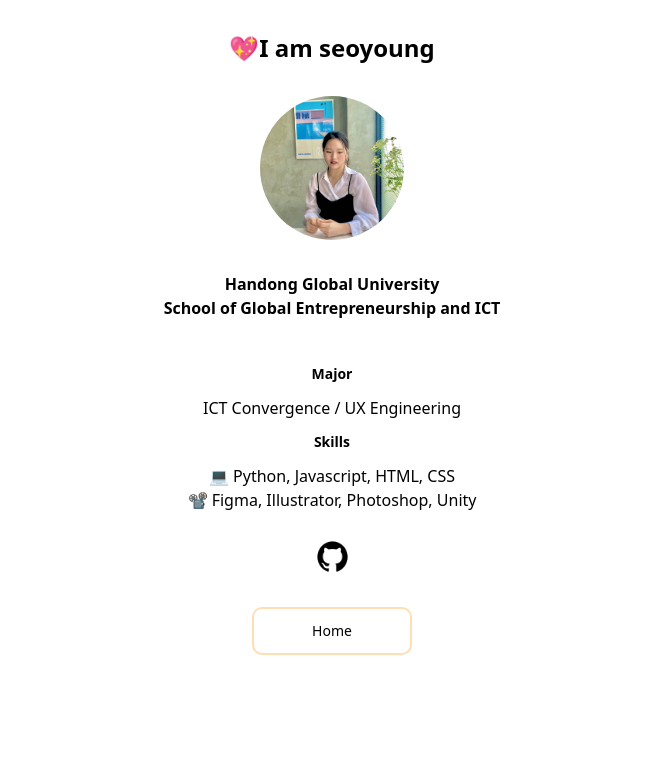
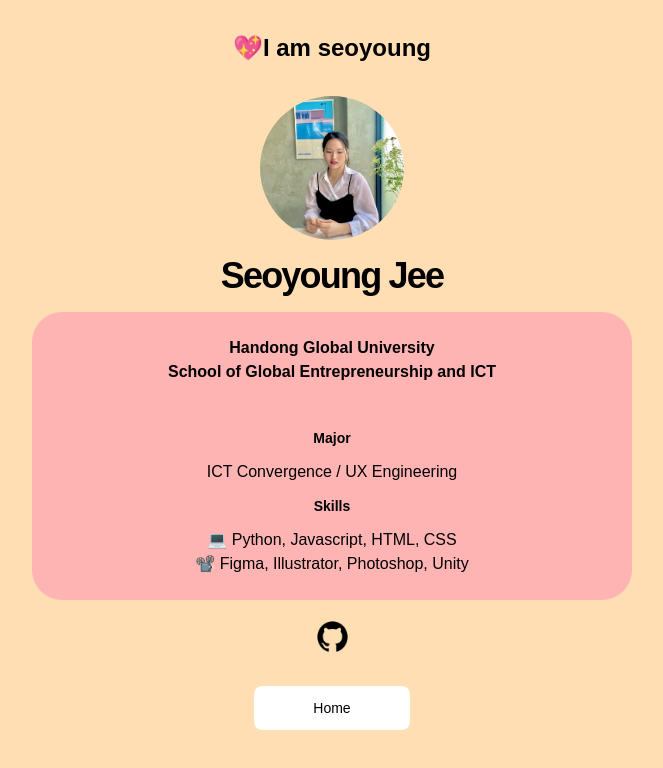
Before and after one commit to Heeeera/first-project, a Next.js app: page /seoyoung in a window 1280 px wide. Shown: the top 768 px of the page, without its empty margins (308-971 px from the left). Built offline with nearby package versions, Linux system fonts and the light colour scheme.

Commit message:
Add styled-components

```diff
--- a/components/Button.js
+++ b/components/Button.js
@@ -7,7 +7,7 @@ const StyledButton = styled.button`
     background-color: white;
     border: 2px solid #FFDEB4;
     border-radius: 10px;
-    margin: 1.25rem 0.625rem 0.652rem;
+    margin: 1.0rem 0.625rem 0.652rem;
     font-size: 0.875rem;
     line-height: 1.25rem;
     &:hover {
--- a/components/layout.js
+++ b/components/layout.js
@@ -1,13 +1,11 @@
 import Head from 'next/head';
 import Image from 'next/image';
 import Link from 'next/link';
-import profile from '../public/profile.jpg';
 import mainImage from '../public/main.png';
 
-const name = 'Heera Choi';
 export const siteTitle = 'Heera Choi';
 
-export default function Layout({ children, home }) {
+export default function Layout({ children, name, img }) {
   return (
     <div className="container mx-auto">
       <Head>
@@ -23,11 +21,10 @@ export default function Layout({ children, home }) {
         <meta name="og:title" content={siteTitle} />
       </Head>
       <header>
-        {home ? (
         <div className="flex flex-col items-center">
           <Image
             priority
-              src={profile}
+            src={img}
             className="rounded-full"
             height={144}
             width={144}
@@ -35,27 +32,6 @@ export default function Layout({ children, home }) {
           />
           <h1 className="text-4xl font-extrabold tracking-tighter my-4">{name}</h1>
         </div>
-        ) : (
-          <>
-            <Link href="/">
-              <a>
-                <Image
-                  priority
-                  src={profile}
-                  className="rounded-full"
-                  height={108}
-                  width={108}
-                  alt={name}
-                />
-              </a>
-            </Link>
-            <h2 className="text-3xl my-4">
-              <Link href="/">
-                <a className="text-inherit">{name}</a>
-              </Link>
-            </h2>
-          </>
-        )}
       </header>
       <main>{children}</main>
     </div>
--- a/package.json
+++ b/package.json
@@ -15,6 +15,7 @@
   },
   "devDependencies": {
     "autoprefixer": "^10.4.7",
+    "babel-plugin-styled-components": "^2.0.7",
     "eslint": "8.12.0",
     "eslint-config-next": "12.1.4",
     "postcss": "^8.4.14",
--- a/pages/_app.js
+++ b/pages/_app.js
@@ -1,7 +1,19 @@
 import '../styles/globals.css'
+import { createGlobalStyle } from 'styled-components';
 
+const GlobalStyle = createGlobalStyle`
+  body {
+    background-color: #FFDEB4;
+    font-family: "Arial", sans-serif;
+  }
+`;
 function MyApp({ Component, pageProps }) {
-  return <Component {...pageProps} />
+  return (
+    <>
+      <GlobalStyle/>
+      <Component {...pageProps} />
+    </>
+  )
 }
 
 export default MyApp
--- /dev/null
+++ b/pages/_document.js
@@ -0,0 +1,34 @@
+import Document from "next/document";
+import { ServerStyleSheet } from "styled-components";
+
+export default class MyDocument extends Document {
+  static async getInitialProps(ctx) {
+    const sheet = new ServerStyleSheet();
+    const originalRenderPage = ctx.renderPage;
+
+    try {
+      // sheet을 사용해 정의된 모든 스타일을 수집
+      ctx.renderPage = () =>
+        originalRenderPage({
+          enhanceApp: (App) => (props) =>
+            sheet.collectStyles(<App {...props} />),
+        });
+
+      // Documents의 initial props
+      const initialProps = await Document.getInitialProps(ctx);
+
+      // props와 styles를 반환
+      return {
+        ...initialProps,
+        styles: (
+          <>
+            {initialProps.styles}
+            {sheet.getStyleElement()}
+          </>
+        ),
+      };
+    } finally {
+      sheet.seal();
+    }
+  }
+}
--- a/pages/aboutMe.js
+++ b/pages/aboutMe.js
@@ -1,14 +1,23 @@
 import Head from 'next/head';
+import styled from 'styled-components';
 import Layout from '../components/layout';
 import Button from '../components/Button';
+import { ContentContainer } from './index';
+import profile from '../public/profile.jpg';
+
+const AboutContainer = styled(ContentContainer)`
+    padding: 1.5rem 0;
+`;
 
 function AboutMe() {
+    const name = "Heera Choi"
     return (
         <div className="min-h-screen max-w-screen mx-auto flex flex-col">
             <div className="flex items-center justify-center h-24 text-2xl font-extrabold">
                 <div> 💁‍♀️About Me</div>
             </div>
-            <Layout home>
+            <Layout name={name} img={profile}>
+                <AboutContainer>
                     <div className="text-base font-semibold text-center pb-8">
                         <div>Handong Global University</div>
                         <div>School of Global Entrepreneurship and ICT</div>
@@ -20,6 +29,7 @@ function AboutMe() {
                         <div>💻 Python, Javascript, HTML, CSS</div>
                         <div>📽️ Premiere Pro, After Effects</div>
                     </section>
+                </AboutContainer>
                 <div className="flex justify-center items-center pt-5"><Button name="Home" url="/"/></div>
             </Layout>
         </div>
--- a/pages/favorite.js
+++ b/pages/favorite.js
@@ -1,10 +1,25 @@
 import React, { useState, useEffect } from 'react';
 import Image from 'next/image';
+import styled from 'styled-components';
 import food from '../public/main_food.jpg';
 import sea from '../public/main_sea.jpg';
 import musical from '../public/main_musical.jpg';
 import Button from '../components/Button';
 import Layout from '../components/layout';
+
+const ContentContainer = styled.div`
+    background-color: #FFB4B4;
+    border-radius: 30px;
+    width: 100%;
+    height: 350px;
+    display: flex;
+    align-items: center;
+    justify-content: space-between;
+    margin: 0 auto;
+    @media screen and (max-width: 499px){
+        height: 250px;
+    }
+`;
 
 function Favorite() {
     return (
@@ -12,8 +27,9 @@ function Favorite() {
             <div className="flex items-center justify-center h-24 text-2xl font-extrabold">
                 <div> 🎶Favorites </div>
             </div>
-            <div className="flex items-center justify-center max-w-3xl h-3/5 text-2xl font-extrabold mx-auto">
-                <div className="flex flex-col items-center text-center w-1/3">
+            <div className="flex items-center justify-center max-w-5xl h-3/5 text-2xl font-extrabold mx-auto">
+                <ContentContainer>
+                    <div className="flex flex-col items-center text-center w-1/3 p-5">
                         <Image
                             src={food}
                             className="rounded-full"
@@ -23,7 +39,7 @@ function Favorite() {
                         />
                         <div className="mt-3 text-lg font-semibold"><div>Food</div><div>🍽️</div></div>
                     </div>
-                <div className="flex flex-col items-center text-center w-1/3">
+                    <div className="flex flex-col items-center text-center w-1/3 p-5">
                         <Image
                             src={musical}
                             className="rounded-full"
@@ -33,7 +49,7 @@ function Favorite() {
                         />
                         <div className="mt-3 text-lg font-semibold"><div>Musical</div><div>💃🕺</div></div>
                     </div>
-                <div className="flex flex-col items-center text-center w-1/3">
+                    <div className="flex flex-col items-center text-center w-1/3 p-5">
                         <Image
                             src={sea}
                             className="rounded-full"
@@ -43,6 +59,7 @@ function Favorite() {
                         />
                         <div className="mt-3 text-lg font-semibold"><div>Sea</div><div>🌊</div></div>
                     </div>
+                </ContentContainer>
             </div>
             <div className="flex items-center justify-center h-10 text-2xl">
                 <Button name="Home" url="/"/>
--- a/pages/index.js
+++ b/pages/index.js
@@ -5,20 +5,16 @@ import styled from 'styled-components';
 import Layout, { siteTitle } from '../components/layout';
 import Button from '../components/Button';
 import gitLogo from '../public/github.png';
+import profile from '../public/profile.jpg';
 
-export const Container = styled.div`
-  background-color: #FFDEB4;
-  font-family: "Arial", sans-serif;
-`;
-
-const ContentContainer = styled.div`
+export const ContentContainer = styled.div`
   background-color: #FFB4B4;
   border-radius: 30px;
   min-height: 30vh;
   padding: 0.5rem;
   max-width: 600px;
   margin: 0 auto;
-  @media screen and (max-width: 500px){
+  @media screen and (max-width: 499px){
     max-width: 80vw;
   }
 `;
@@ -35,11 +31,11 @@ const ButtonContainer = styled.div`
 export default function Home() {
   const menu = ["💁‍♀️About Me", "🎶Favorites","💖I'm seoyoung"];
   const url = ["/aboutMe", "/favorite", "/seoyoung"];
+  const name = "Heera Choi"
 
   return (
-    <Container>
     <div className="flex items-center min-h-screen">
-        <Layout home>
+      <Layout name={name} img={profile}>
         <Head>
           <title>{siteTitle}</title>
         </Head>
@@ -57,6 +53,5 @@ export default function Home() {
         </div>
       </Layout>
     </div>
-    </Container>
   );
 }
--- a/pages/seoyoung.js
+++ b/pages/seoyoung.js
@@ -1,25 +1,27 @@
 import Head from 'next/head';
 import Image from 'next/image';
 import Link from 'next/link';
+import styled from 'styled-components';
 import Layout from '../components/layout';
 import Button from '../components/Button';
 import profile_jsy from '../public/profile_jsy.jpg';
 import gitLogo from '../public/github.png';
+import { ContentContainer } from './index';
+
+const AboutContainer = styled(ContentContainer)`
+    padding: 1.5rem 0;
+`;
 
 function Seoyoung() {
+    const name = "Seoyoung Jee"
     return (
         <div className="min-h-screen max-w-screen mx-auto flex flex-col">
             <div className="flex items-center justify-center h-24 text-2xl font-extrabold">
                 <div> 💖I am seoyoung</div>
             </div>
-            <div className="flex flex-col items-center">
-                <Image className="rounded-full"
-                    src={profile_jsy}
-                    height={144}
-                    width={144}
-                    alt="img"
-                />
-                <div className="text-base font-semibold text-center py-8">
+            <Layout name={name} img={profile_jsy}>
+                <AboutContainer>
+                    <div className="text-base font-semibold text-center pb-8">
                         <div>Handong Global University</div>
                         <div>School of Global Entrepreneurship and ICT</div>
                     </div>
@@ -30,11 +32,14 @@ function Seoyoung() {
                         <div>💻 Python, Javascript, HTML, CSS</div>
                         <div>📽️ Figma, Illustrator, Photoshop, Unity</div>
                     </section>
+                </AboutContainer>
+                <div className="flex flex-col justify-center items-center">
                     <Link href="https://github.com/JeeSeoyoung" passHref>
-                    <a className="pt-5"><Image src={gitLogo} height='49' width='49' alt="git"/></a>
+                        <a className="pt-3"><Image src={gitLogo} height='49' width='49' alt="git"/></a>
                     </Link>
-                <div className="flex justify-center items-center"><Button name="Home" url="/"/></div>
+                    <Button name="Home" url="/"/>
                 </div>
+            </Layout>
         </div>
     );
 };
```
Also changed, not shown: 2 other files (tests, documents, lock files or other folders). Lines whose indentation alone changed are shown as unchanged.
